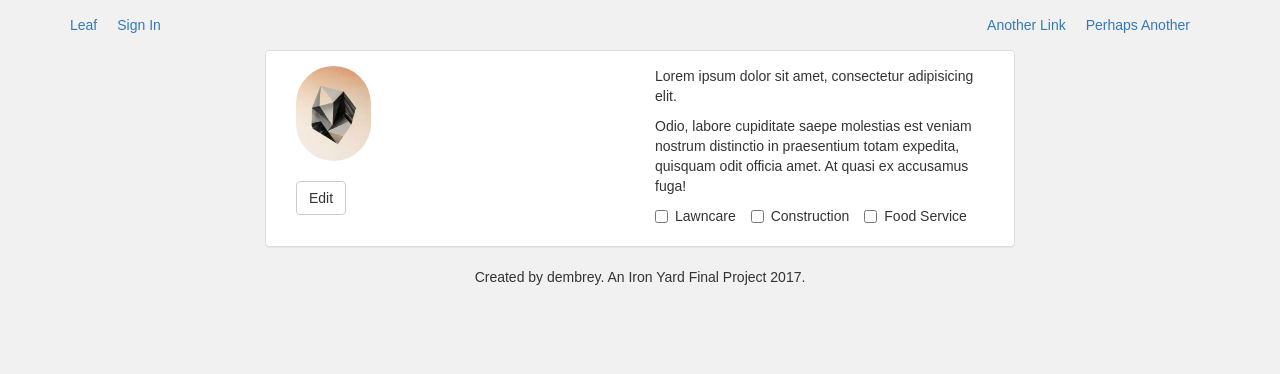
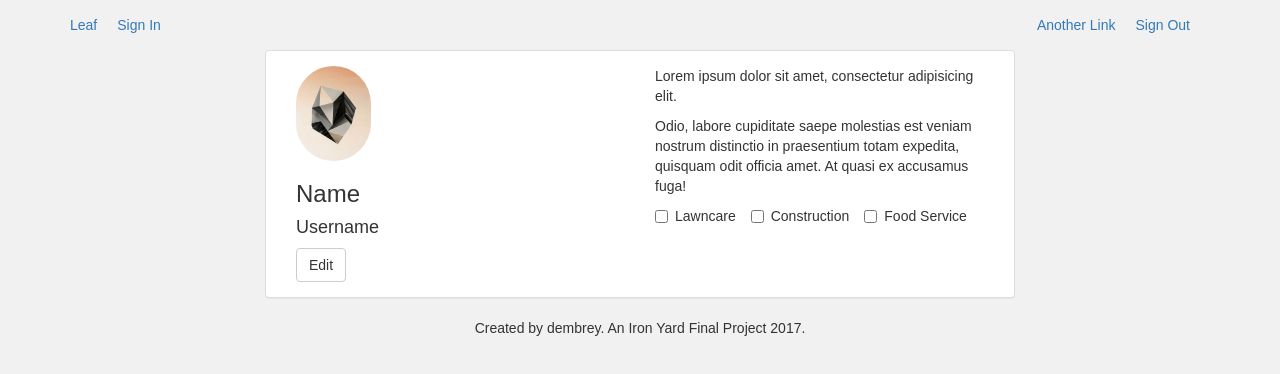
Before and after one commit to akbadger/leaf-front-end, a React (Create React App) app: page /usersnapshot in a window 1280 px wide. Shown: the top 374 px of the page. Built offline with nearby package versions, Linux system fonts and the light colour scheme.

Commit message:
added sign out functionality

```diff
--- a/src/Nav.js
+++ b/src/Nav.js
@@ -3,6 +3,17 @@
 
 
 class Nav extends Component {
+    constructor(props){
+        super(props)
+        this.signout = this.signout.bind(this)
+    }
+
+    signout() {
+        console.log(this.state)
+        sessionStorage.clear();
+        location.href = '/';
+    }
+
   render() {
     return (
     <nav>
@@ -14,7 +25,7 @@
                         </div>
                         <div className="col-sm-6 text-right nav-right">
                             <a href="#">Another Link</a>
-                            <a href="#">Perhaps Another</a>
+                            <a href="#" onClick={this.signout}>Sign Out</a>
                         </div>
                     </div>
                 </div>
--- a/src/Signin.js
+++ b/src/Signin.js
@@ -3,20 +3,21 @@
 
 
 class Signin extends Component {
+
   render() {
     return (
     <div>
         <div className="row">
             <div className="col-sm-6 col-sm-offset-3">
                     <div className="form-group">
-                        <label for="username">Username</label>
+                        <label htmlFor="username">Username</label>
                         <input type="text" className="form-control" id="username" placeholder=""/>
                     </div>
                     <div className="form-group">
-                        <label for="exampleInputPassword1">Password</label>
-                        <input type="password" className="form-control" id="exampleInputPassword1" placeholder="Password"/>
+                        <label htmlFor="password">Password</label>
+                        <input type="password" className="form-control" id="password" placeholder="Password"/>
                     </div>
-                    <button type="submit" className="btn btn-default" onClick={() => browserHistory.push('/UserDashboard')}>Submit</button>
+                    <button type="submit" className="btn btn-default" onClick={this.signin}>Submit</button>
                 </div>
             </div>
         </div>
--- a/src/UserSnapshot.js
+++ b/src/UserSnapshot.js
@@ -12,8 +12,8 @@
             		<div className="panel-body">
 						<div className="col-sm-6">
 							<img src="/img/moonrock.jpg" alt="profile"/>
-							<h3>{this.props.name}</h3>
-							<h4>{this.props.username}</h4>
+							<h3>Name</h3>
+							<h4>Username</h4>
 							{this.props.isEmployer ? <button type="button" className="btn btn-default text-center" onClick={() => browserHistory.push('/UserDetail')}>View Full Profile</button> : <button type="button" className="btn btn-default text-center" onClick={() => browserHistory.push('/UserProfileEdit')}>Edit</button>}
 
 						</div>
```
Also changed, not shown: src/App.js (+0 -9 lines), src/UserSignup.js (+7 -1 lines).
